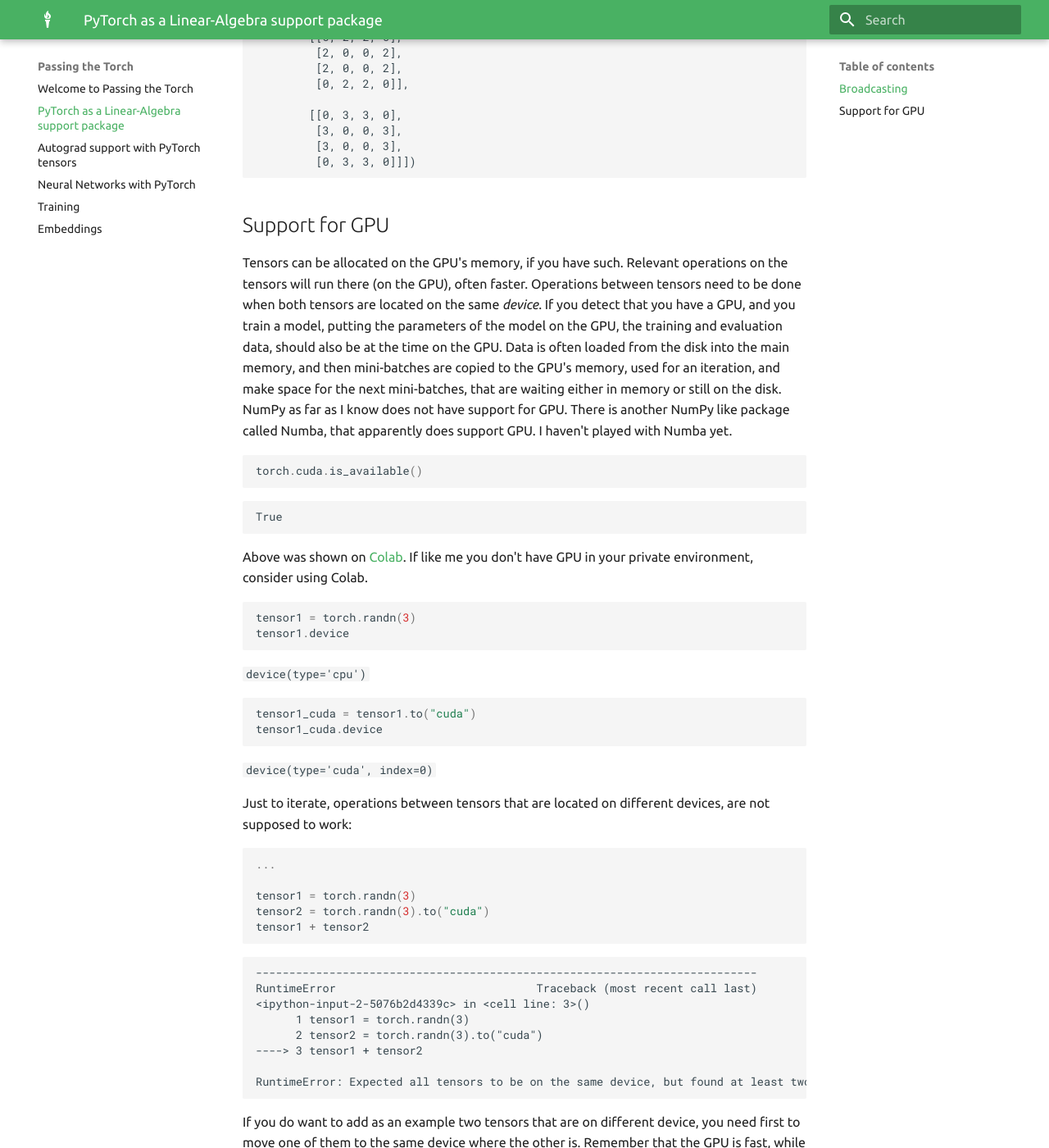
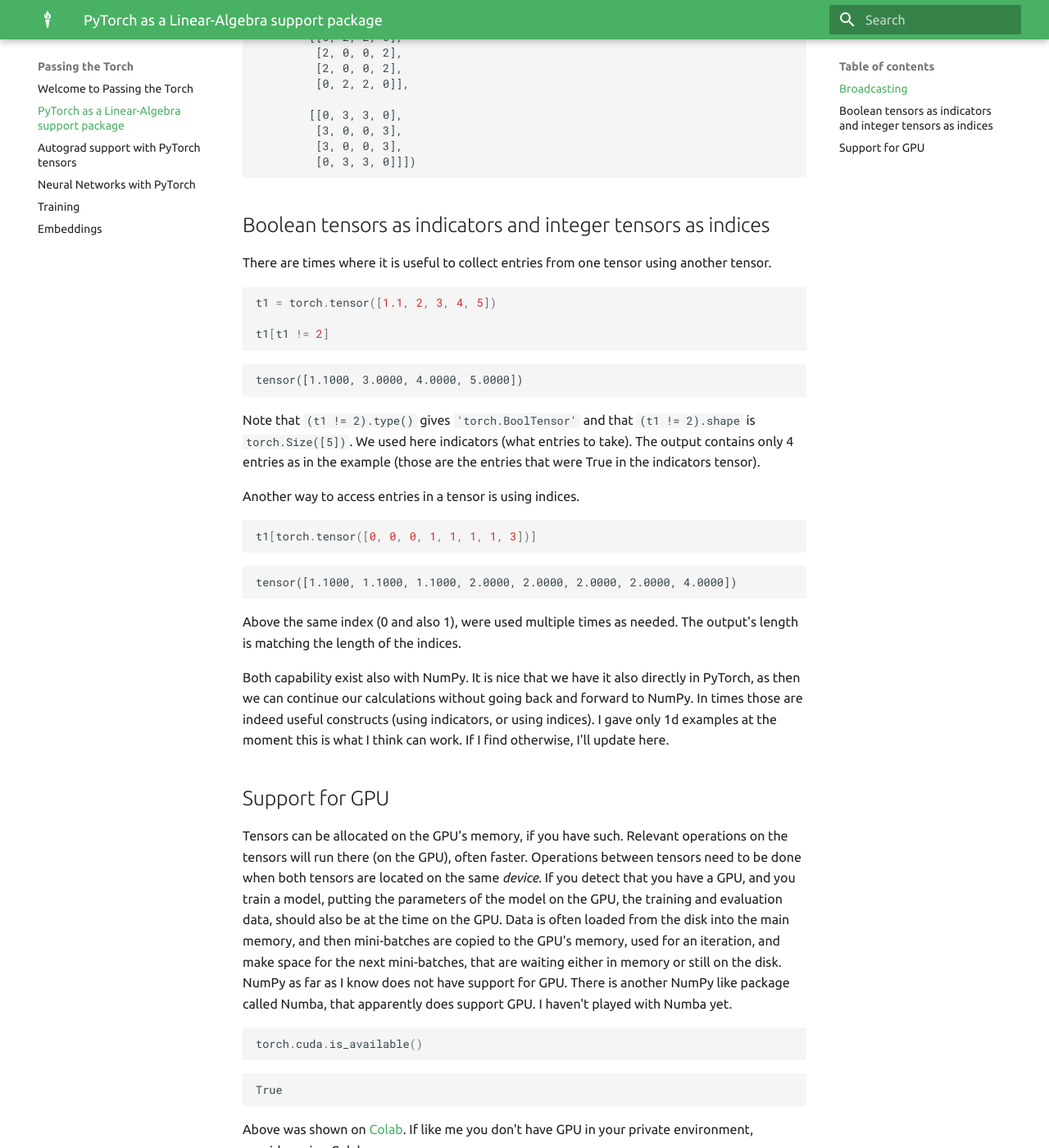
Before and after one commit to zbenmo/passing_the_torch, an MkDocs documentation site: the page built from docs/pytorch_vs_numpy.md, in a window 1280 px wide and 1400 px high, scrolled down 8318 px. Shown: the whole window at 82% size. Built offline with MkDocs 1.6.1 and Material for MkDocs 9.7.7, drawn with Linux system fonts in a browser that asks for light colours; formulas are drawn with MathJax 3.

````diff
--- a/docs/pytorch_vs_numpy.md
+++ b/docs/pytorch_vs_numpy.md
@@ -384,6 +384,38 @@ tensor([[[0, 1, 1, 0],
          [0, 3, 3, 0]]])
 ```
 
+## Boolean tensors as indicators and integer tensors as indices
+
+There are times where it is useful to collect entries from one tensor using another tensor.
+
+``` py
+t1 = torch.tensor([1.1, 2, 3, 4, 5])
+
+t1[t1 != 2]
+```
+
+```
+tensor([1.1000, 3.0000, 4.0000, 5.0000])
+```
+
+Note that ```(t1 != 2).type()``` gives ```'torch.BoolTensor'``` and that ```(t1 != 2).shape``` is ```torch.Size([5])```.
+We used here indicators (what entries to take). The output contains only 4 entries as in the example (those are the entries that were True in the indicators tensor).
+
+Another way to access entries in a tensor is using indices.
+
+``` py
+t1[torch.tensor([0, 0, 0, 1, 1, 1, 1, 3])]
+```
+
+```
+tensor([1.1000, 1.1000, 1.1000, 2.0000, 2.0000, 2.0000, 2.0000, 4.0000])
+```
+
+Above the same index (0 and also 1), were used multiple times as needed. The output's length is matching the length of the indices.
+
+Both capability exist also with NumPy. It is nice that we have it also directly in PyTorch, as then we can continue our calculations without going back and forward to NumPy.
+In times those are indeed useful constructs (using indicators, or using indices). I gave only 1d examples at the moment this is what I think can work. If I find otherwise, I'll update here.
+
 ## Support for GPU
 
 Tensors can be allocated on the GPU's memory, if you have such. Relevant operations on the tensors will run there (on the GPU), often faster. Operations between tensors need to be done when both tensors are located on the same *device*. If you detect that you have a GPU, and you train a model, putting the parameters of the model on the GPU, the training and evaluation data, should also be at the time on the GPU. Data is often loaded from the disk into the main memory, and then mini-batches are copied to the GPU's memory, used for an iteration, and make space for the next mini-batches, that are waiting either in memory or still on the disk. NumPy as far as I know does not have support for GPU. There is another NumPy like package called Numba, that apparently does support GPU. I haven't played with Numba yet.
````
Also changed, not shown: docs/training.md (+32 -0 lines), pytorch_vs_numpy.ipynb.
